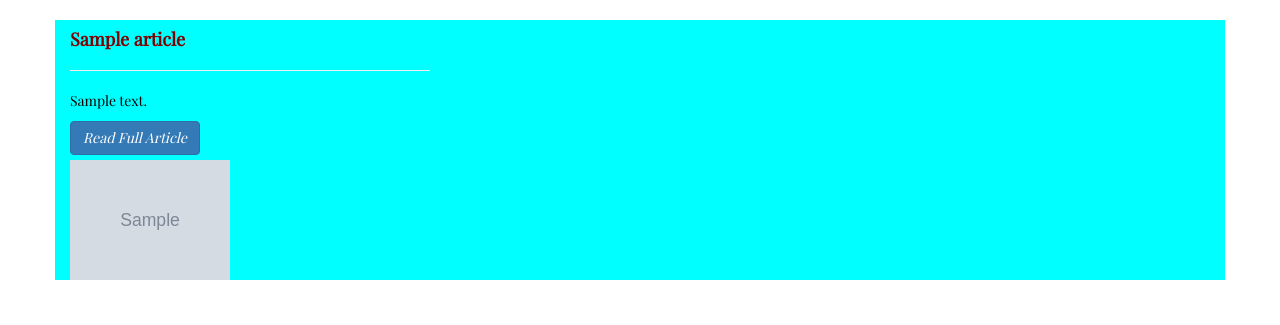
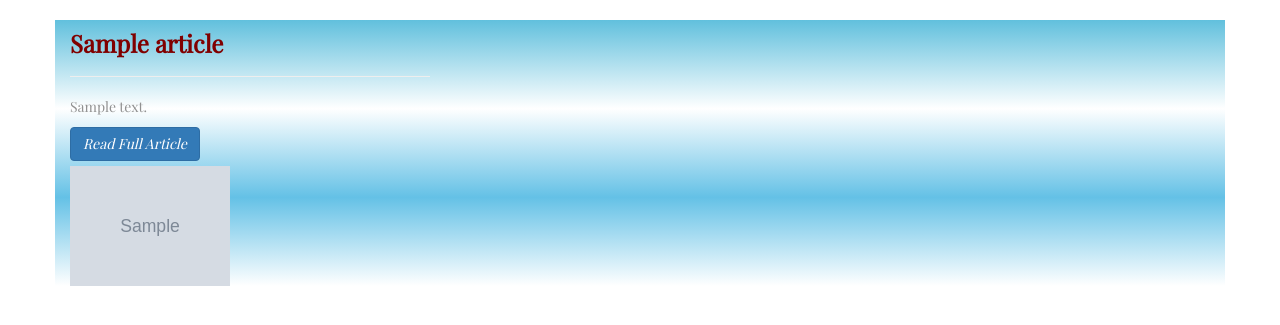
Before and after one commit to tailorv/MpashoNews, a Flask app: template app/templates/articles.html in a window 1280 px wide. Shown: the part 52-377 px from the top of the page. Run offline with Flask 2, Linux system fonts and the light colour scheme; the template is opened without the code that fills it: most values are stand-ins (such as "Sample title", 1, 10 or a date in 2020); grey boxes marked "Sample" are stand-in pictures; some libraries are stand-ins or nearby versions.

Commit message:
add linear gradient

```diff
--- a/app/static/css/articles.css
+++ b/app/static/css/articles.css
@@ -1,14 +1,16 @@
 @import url('https://fonts.googleapis.com/css2?family=Playfair+Display&display=swap');
 .container {
-    background-color: aqua !important;
+    background:linear-gradient(#61c0dd,#ffffff,#64c1e6,#ffffff) ;
     font-family: 'Playfair Display', serif;
 }
 
 .desc {
-    color: black;
+    color: rgb(145, 145, 145);
 }
 
 .title {
+    font-size: x-large;
     font-weight: bold;
     color: maroon;
+    border-color: #ffffff;
 }
```
